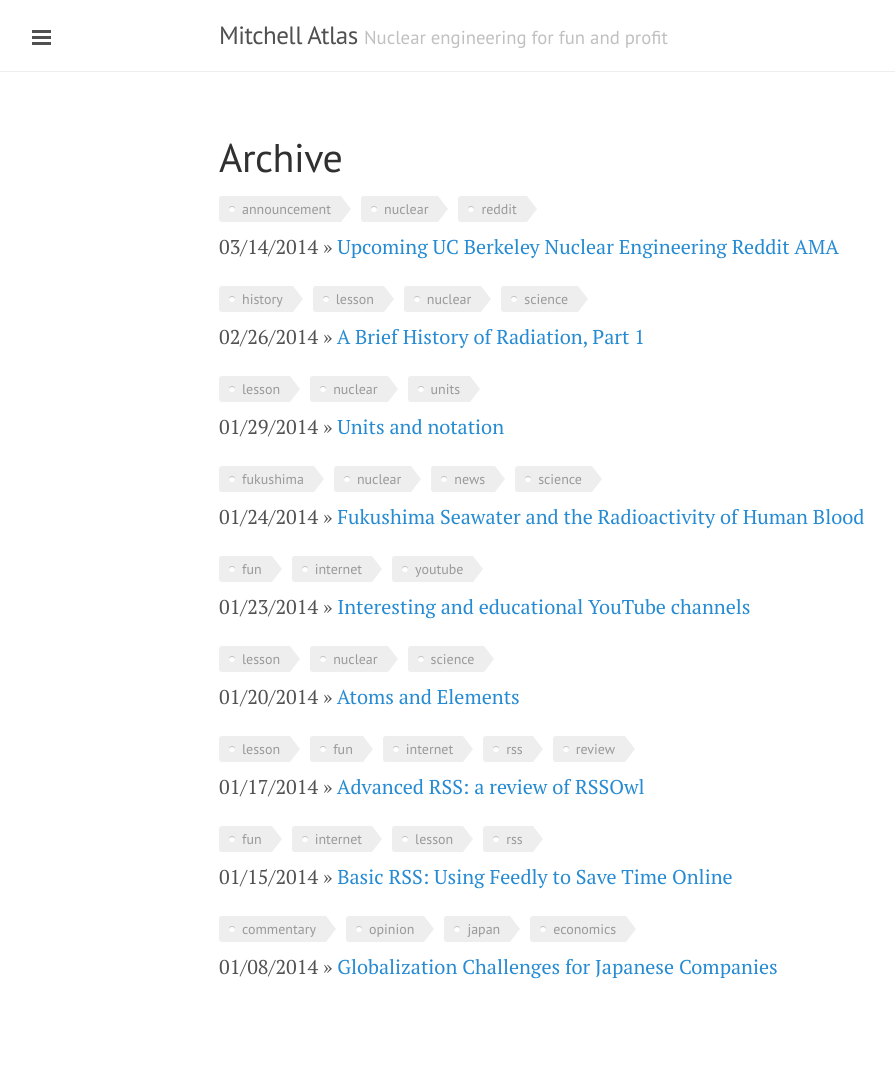
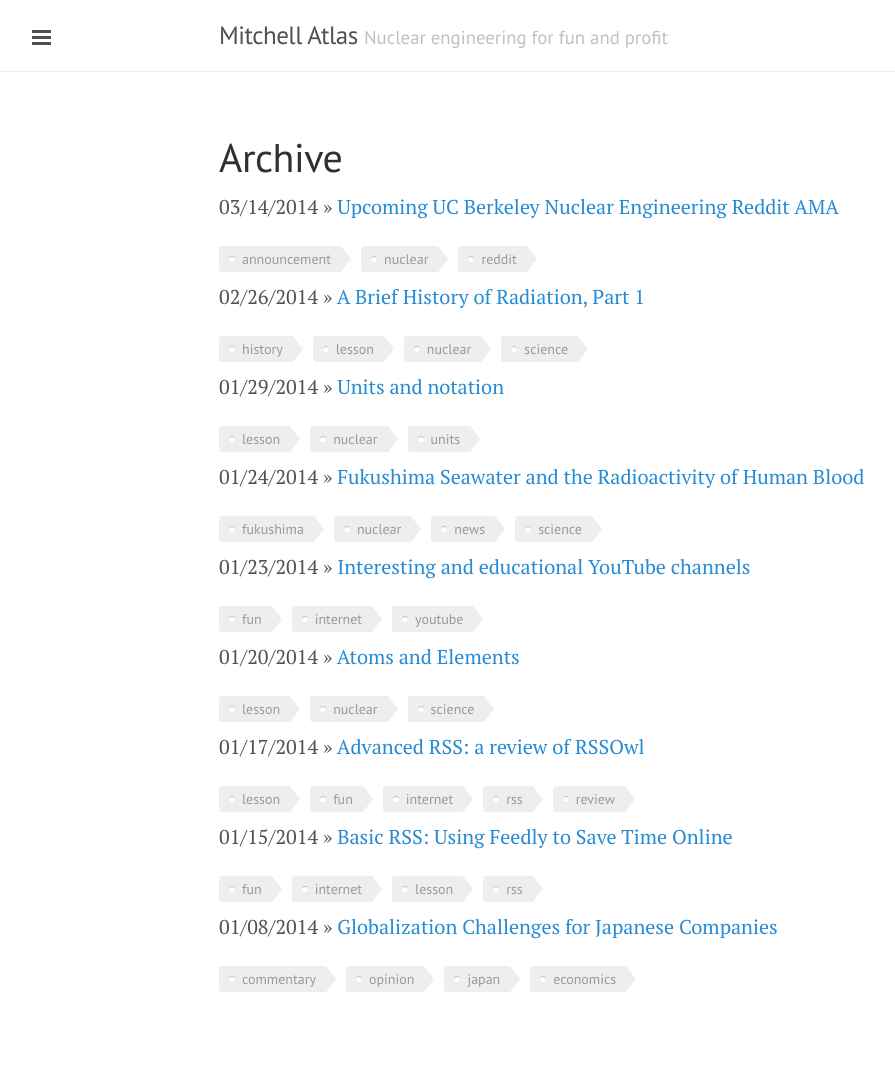
Before and after one commit to xatlasm/xatlasm.github.io, a Jekyll site: the page built from archive.md, in a window 1280 px wide. Shown: the whole page, without its empty margins (1-896 px from the left). Built offline with Jekyll 4.4.1, drawn with Linux system fonts in a browser that asks for light colours.

Commit message:
tags below posts on archive

```diff
--- a/archive.md
+++ b/archive.md
@@ -4,11 +4,12 @@ title: Archive
 ---
 
 {% for post in site.posts %}
+<span>{{ post.date | date: "%m/%d/%Y" }}</span> &raquo; [ {{ post.title }} ]({{ post.url }})
+
 <ul class="tags">
   {% for tag in post.tags %}
     <li><a href="{{ site.baseurl }}tags.html#{{tag}}" class="tag">{{ tag }}</a></li>
   {% endfor %}
 </ul>
 
-<span>{{ post.date | date: "%m/%d/%Y" }}</span> &raquo; [ {{ post.title }} ]({{ post.url }})
 {% endfor %}
```
